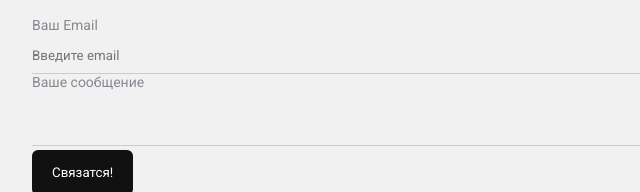
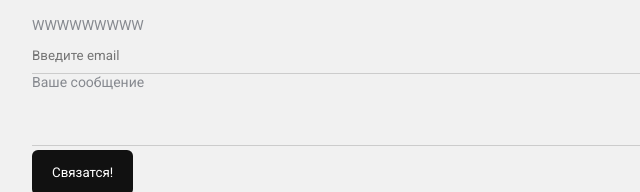
Before and after one commit to Andrey1984-1807/-1-, a plain HTML site: page index.html in a window 1280 px wide. Shown: the part 1080-1272 px from the top of the page, 233-873 px from the left. Drawn offline with Linux system fonts and the light colour scheme.

Commit message:
Update index.html

```diff
--- a/index.html
+++ b/index.html
@@ -86,7 +86,7 @@
         </div>
       </div>
       <div class="form-group">
-        <label for="Email">Ваш Email</label>
+        <label for="Email">WWWWWWWWW</label>
         <input type="text" id="Email" placeholder="Введите email" />
       </div>
     </div>
```
